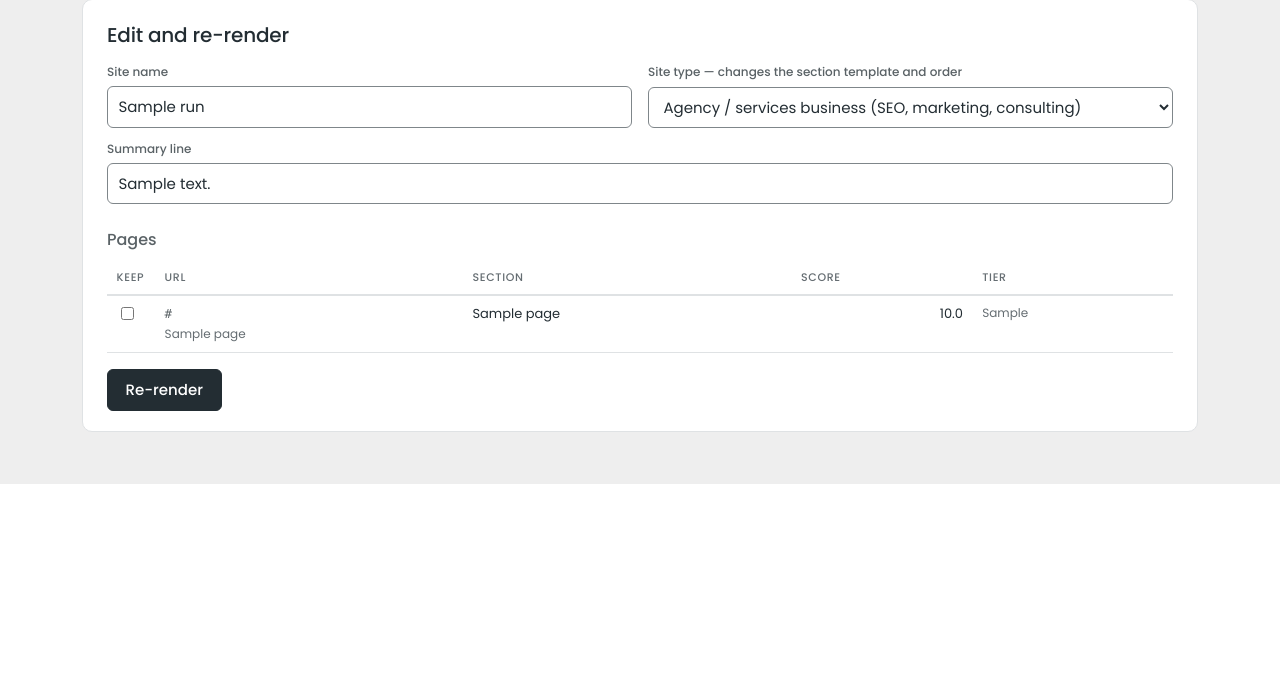
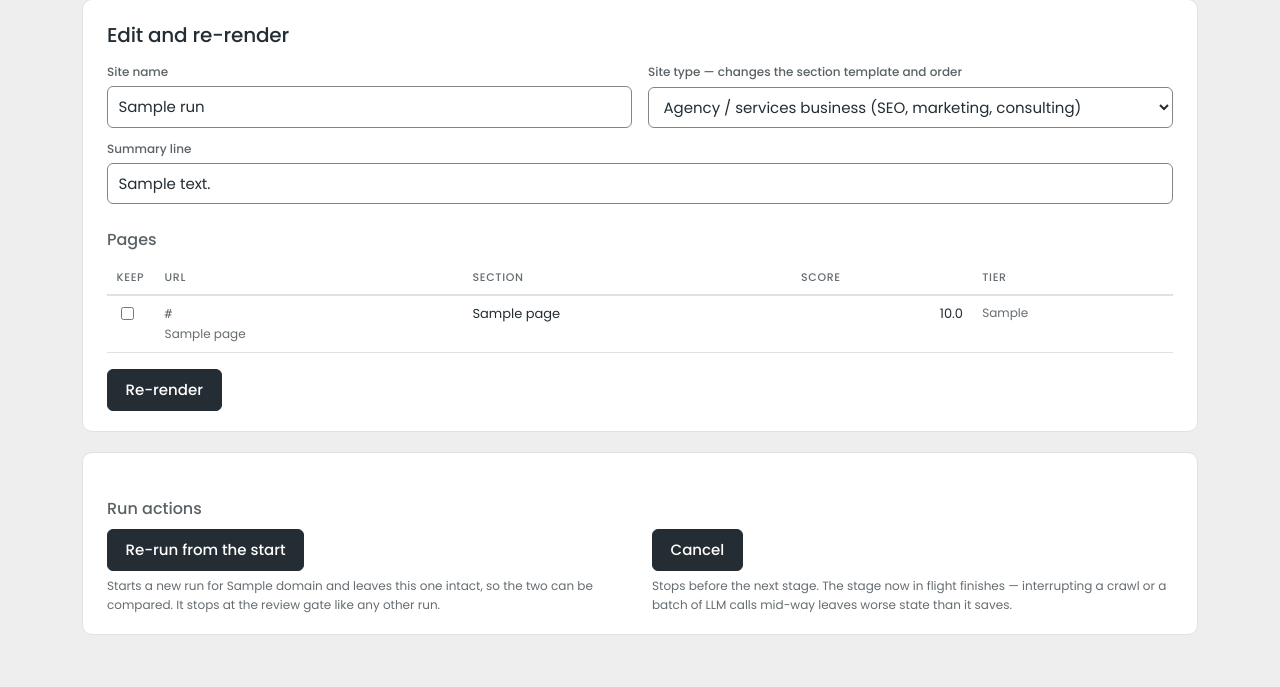
Before and after one commit to pm-rahulsengupta/prosperity-llmstxt-generator, a FastAPI app: template templates/run.html in a window 1280 px wide. Shown: the part 943-1630 px from the top of the page. Before the commit the page ends 1427 px from the top, so only its background shows below. Run offline with FastAPI, Linux system fonts and the light colour scheme; the template is opened without the code that fills it: most values are stand-ins (such as "Sample title", 1, 10 or a date in 2020); parts of the project's set-up code (start-up, migrations or seed data) failed here and were passed over; some libraries are stand-ins or nearby versions.

Commit message:
Add re-run, cancel and delete for a run
Re-run clones rather than resetting. Re-running is nearly always a comparison
-- did the fix change the output -- and resetting in place destroys the
artefact being compared against, along with a failed run's events at exactly
the moment they are wanted. The new run goes through preflight and stops at the
review gate like any other; re-running is not a licence to skip the human.

Cancel makes `CANCELLED` mean something. It existed as an enum member and
nothing set it or read it, which is a status that lies. It is now checked at
three stage boundaries -- crawl, triage, summarise -- and the honesty is in the
scope: the stage in flight finishes, because interrupting a 400-page crawl or a
batch of LLM calls leaves half-written state worse than the work saved. What
stopping guarantees is that no further expensive stage begins. A cancelled run
is not marked FAILED and the exception is not re-raised: the first would put a
deliberate act in the error counts, the second would have procrastinate retry
it and restart the work the cancellation existed to stop.

Delete has three guards, one per failure it invites. Admin only, because there
is no undo and a run holds crawled client page bodies. Terminal runs only,
because a worker mid-stage still holds the id and would write rows back after
the delete. And the domain has to be typed -- a second click is not a decision,
it is the same click twice, and this is the one action here that cannot be
walked back.

Co-Authored-By: Claude Opus 5 (1M context) <noreply@anthropic.com>

```diff
--- a/app/core/onboarding.py
+++ b/app/core/onboarding.py
@@ -340,9 +340,7 @@ class Drift:
     @property
     def affected(self) -> frozenset[str]:
         """Exactly the groups needing another look. Everything else stands."""
-        return frozenset(
-            [*self.added, *self.removed, *(name for name, _, _ in self.resized)]
-        )
+        return frozenset([*self.added, *self.removed, *(name for name, _, _ in self.resized)])
 
     def reason(self) -> str:
         """One line for the operator, naming what moved rather than that something did."""
--- a/app/main.py
+++ b/app/main.py
@@ -517,6 +517,106 @@ async def run_detail(
     )
 
 
+@app.post("/runs/{run_id}/rerun")
+async def rerun(
+    run_id: UUID,
+    user: User = Depends(require_user),
+    session: AsyncSession = Depends(get_session),
+):
+    """Start a fresh run against the same site, from the beginning.
+
+    A new run rather than a reset of this one. Re-running is nearly always a
+    comparison -- did the fix change the output -- and resetting in place
+    destroys the artefact being compared against. The old run stays readable
+    while its replacement works, which is exactly when its events are wanted.
+
+    It goes through preflight and stops at the review gate like any other run:
+    re-running is not a licence to skip the human. The domain's brief is reused,
+    so nobody is asked the onboarding questions twice.
+    """
+    fresh = await repo.clone_run(session, run_id, created_by=user.email)
+    if fresh is None:
+        raise HTTPException(status.HTTP_404_NOT_FOUND, "No such run.")
+    new_id = str(fresh.id)
+    await repo.record_event(
+        session, fresh.id, "preflight", f"Re-run of {run_id} started by {user.email}"
+    )
+    await session.commit()
+
+    from app.jobs.tasks import preflight_task
+
+    await preflight_task.defer_async(run_id=new_id, requested_max_pages=fresh.max_pages or 0)
+    return RedirectResponse(f"/runs/{new_id}", status_code=status.HTTP_303_SEE_OTHER)
+
+
+@app.post("/runs/{run_id}/cancel")
+async def cancel_run(
+    run_id: UUID,
+    user: User = Depends(require_user),
+    session: AsyncSession = Depends(get_session),
+):
+    """Ask a running job to stop at its next stage boundary.
+
+    Cooperative, and honest about it: the stage in flight finishes. A crawl of
+    400 pages or a batch of LLM calls runs to completion, because interrupting
+    one leaves half-written state that is worse than the work saved. What
+    stopping guarantees is that no further expensive stage begins.
+    """
+    run = await repo.get_run(session, run_id)
+    if run is None:
+        raise HTTPException(status.HTTP_404_NOT_FOUND, "No such run.")
+    if RunStatus(run.status).is_terminal:
+        raise HTTPException(status.HTTP_400_BAD_REQUEST, "That run has already finished.")
+
+    await repo.set_status(session, run, RunStatus.CANCELLED)
+    await repo.record_event(session, run_id, "cancelled", f"Cancelled by {user.email}")
+    await session.commit()
+    return RedirectResponse(f"/runs/{run_id}", status_code=status.HTTP_303_SEE_OTHER)
+
+
+@app.post("/runs/{run_id}/delete")
+async def delete_run(
+    request: Request,
+    run_id: UUID,
+    user: User = Depends(require_admin),
+    session: AsyncSession = Depends(get_session),
+):
+    """Delete a run and everything it stored. Irreversible.
+
+    Three guards, each for a different failure:
+
+    * **Admin only.** There is no undo and no soft delete, and a run holds
+      crawled client page bodies.
+    * **Terminal runs only.** A worker mid-stage still holds this run's id and
+      would write rows back after the delete, or fail in a way that reads as a
+      bug. Cancel first; the button says so.
+    * **Typed confirmation.** The domain has to be typed. A second click is not
+      a decision -- it is the same click twice -- and this is the one action in
+      the tool that cannot be walked back.
+    """
+    run = await repo.get_run(session, run_id)
+    if run is None:
+        raise HTTPException(status.HTTP_404_NOT_FOUND, "No such run.")
+    if not RunStatus(run.status).is_terminal:
+        raise HTTPException(
+            status.HTTP_400_BAD_REQUEST,
+            "That run is still working. Cancel it first, then delete it.",
+        )
+
+    form = await request.form()
+    if str(form.get("confirm") or "").strip().lower() != run.domain.lower():
+        raise HTTPException(
+            status.HTTP_400_BAD_REQUEST,
+            f"Type {run.domain} to confirm. Nothing was deleted.",
+        )
+
+    domain = run.domain
+    await repo.delete_run(session, run_id)
+    await session.commit()
+    logger.info("run %s (%s) deleted by %s", run_id, domain, user.email)
+    return RedirectResponse("/?deleted=" + quote(domain), status_code=status.HTTP_303_SEE_OTHER)
+
+
 @app.get("/runs/{run_id}/progress", response_class=HTMLResponse)
 async def run_progress(
     request: Request,
--- a/static/css/main.css
+++ b/static/css/main.css
@@ -505,3 +505,37 @@ pre.output {
 .notice.ok { background: var(--pm-emerald); color: var(--pm-gunmetal); }
 input[type="file"] { font-size: var(--pm-sm); padding: 0.4rem 0; }
 input[type="date"] { font-family: inherit; }
+
+/* -- run actions ------------------------------------------------------------
+   Delete is styled apart from the others and folded away behind a summary. The
+   two safe actions sit in the open; the irreversible one takes a deliberate
+   click to even reveal, and a typed confirmation to perform. */
+
+.actions { display: flex; flex-wrap: wrap; gap: 1.5rem; align-items: flex-start; }
+.actions form { flex: 1 1 18rem; }
+.actions .hint {
+    display: block;
+    margin-top: 0.4rem;
+    font-size: var(--pm-xs);
+    color: var(--pm-ink-muted);
+}
+
+details.danger {
+    margin-top: 1.5rem;
+    padding-top: 1rem;
+    border-top: 1px solid var(--pm-rule);
+}
+
+details.danger summary {
+    cursor: pointer;
+    font-size: var(--pm-sm);
+    color: var(--pm-ink-muted);
+}
+
+details.danger[open] summary { margin-bottom: 0.75rem; color: var(--pm-ink); }
+
+button.destructive {
+    background: var(--pm-red);
+    color: #ffffff;
+    border-color: var(--pm-red);
+}
--- a/templates/run.html
+++ b/templates/run.html
@@ -154,4 +154,53 @@
 </div>
 {% endif %}
 
+<div class="panel">
+    <h3>Run actions</h3>
+
+    <div class="actions">
+        <form method="post" action="/runs/{{ run.id }}/rerun">
+            <button type="submit">Re-run from the start</button>
+            <span class="hint">
+                Starts a new run for {{ run.domain }} and leaves this one intact, so the
+                two can be compared. It stops at the review gate like any other run.
+            </span>
+        </form>
+
+        {% if not status.is_terminal %}
+        <form method="post" action="/runs/{{ run.id }}/cancel">
+            <button type="submit">Cancel</button>
+            <span class="hint">
+                Stops before the next stage. The stage now in flight finishes &mdash;
+                interrupting a crawl or a batch of LLM calls mid-way leaves worse state
+                than it saves.
+            </span>
+        </form>
+        {% endif %}
+    </div>
+
+    {% if user and user.is_admin %}
+    <details class="danger">
+        <summary>Delete this run</summary>
+        {% if status.is_terminal %}
+        <p class="muted">
+            Deletes the run, its {{ pages|length }} stored page{{ '' if pages|length == 1 else 's' }},
+            its events and every saved revision. There is no undo and no soft delete.
+        </p>
+        <form method="post" action="/runs/{{ run.id }}/delete">
+            <div class="field">
+                <label for="confirm">Type <code>{{ run.domain }}</code> to confirm</label>
+                <input type="text" id="confirm" name="confirm" autocomplete="off" required>
+            </div>
+            <button class="destructive" type="submit">Delete permanently</button>
+        </form>
+        {% else %}
+        <p class="muted">
+            This run is still working. Cancel it first &mdash; a worker mid-stage still
+            holds its id and would write rows back after the delete.
+        </p>
+        {% endif %}
+    </details>
+    {% endif %}
+</div>
+
 {% endblock %}
```
Also changed, not shown: app/db/migrations/versions/db6b5dbeeea3_observed_site_shape.py (+12 -4 lines), app/db/repo.py (+58 -1 lines), app/jobs/tasks.py (+40 -0 lines), tests/test_onboarding.py (+99 -0 lines), tests/test_run_actions.py (added, +108 -0 lines).
